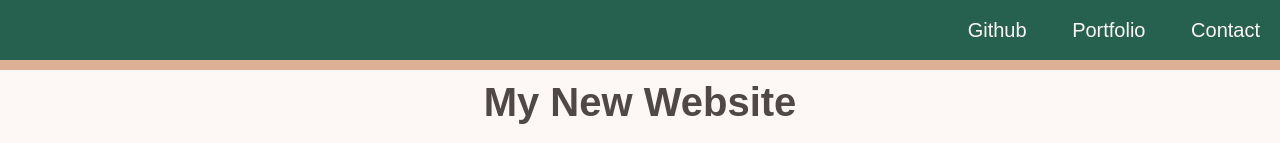
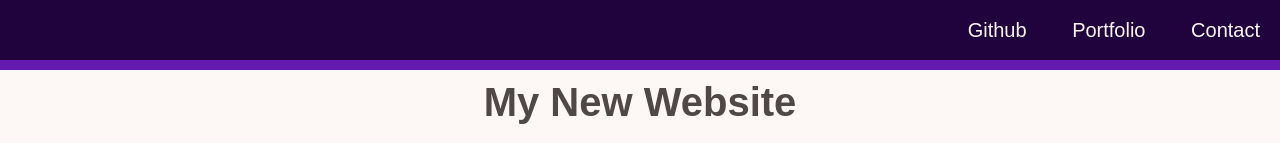
Before and after one commit to authorixed/my-first-mini-project, a plain HTML site: page index.html in a window 1280 px wide. Shown: the top 143 px of the page. Drawn offline with Linux system fonts and the light colour scheme.

Commit message:
Hopefully fixed colors and the page github will display

```diff
--- a/Main/assets/style.css
+++ b/assets/style.css
@@ -38,12 +38,12 @@
     height: 60px;
     width: 100%;
     line-height: 60px;
-    background-color: #266150;
+    background-color: #20023c;
   }
 
   header {
     position: fixed;
-    border-bottom: 10px solid #DDAF94;
+    border-bottom: 10px solid #641aae;
   }
 
   footer {
```
Also changed, not shown: index.html (renamed from Main/index.html), 1 other file.
